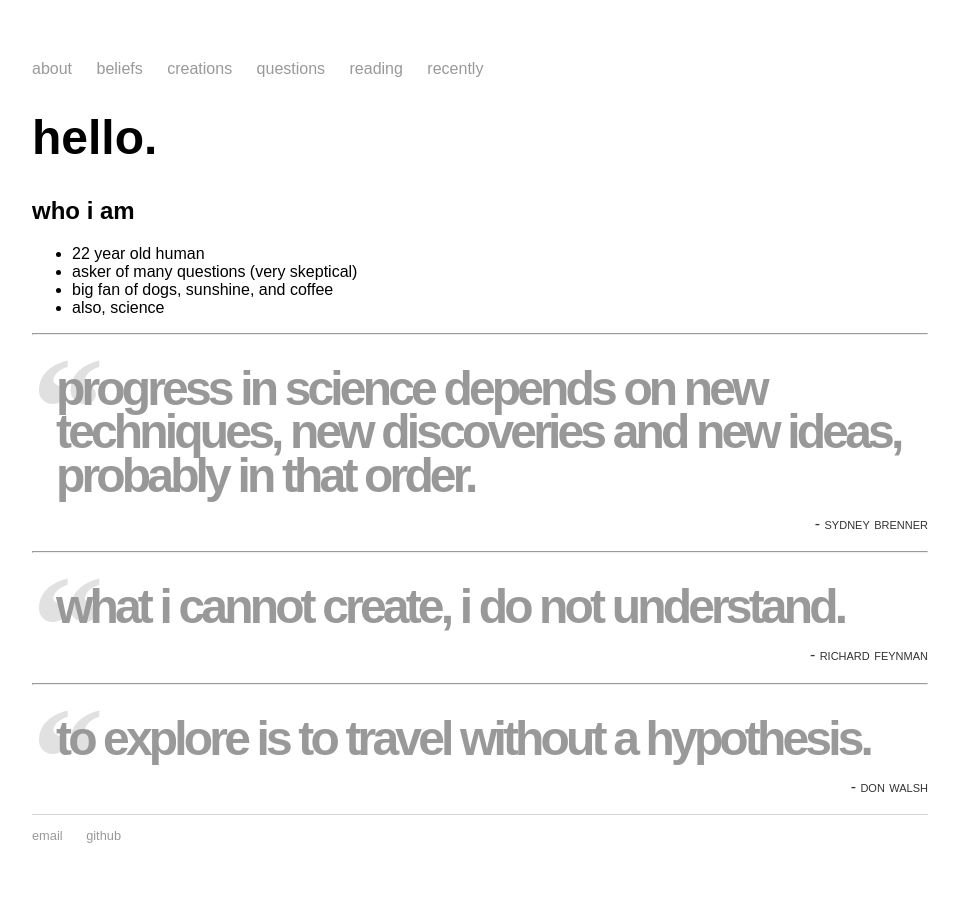
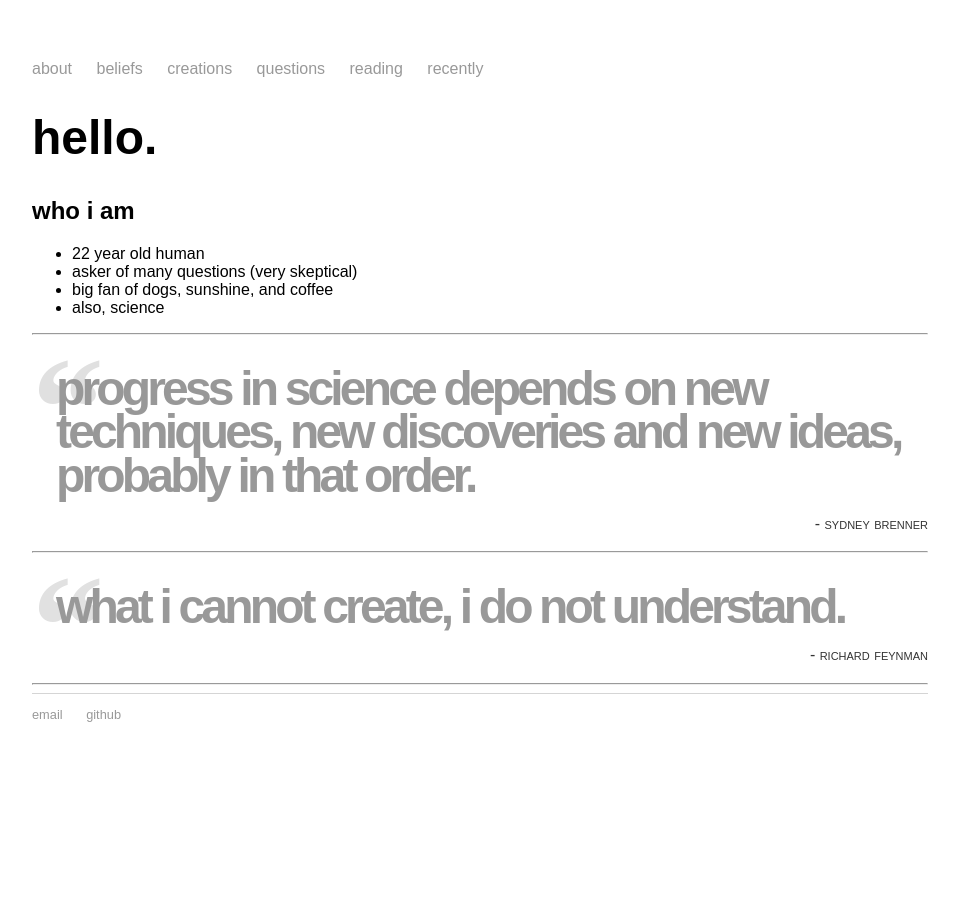
Before and after one commit to mayasheth/mayasheth.github.io, a Jekyll site: the page built from index.md, in a window 1280 px wide. Shown: the whole page, without its empty margins (160-1119 px from the left). Built offline with Jekyll 4.4.1, drawn with Linux system fonts in a browser that asks for light colours.

Commit message:
Update index.md

```diff
--- a/index.md
+++ b/index.md
@@ -20,5 +20,3 @@ title: Maya Sheth
 {% include quote.html words="what i cannot create, i do not understand." source="richard feynman"%}
 
 ---
-
-{% include quote.html words="to explore is to travel without a hypothesis." source="don walsh"%}
```
